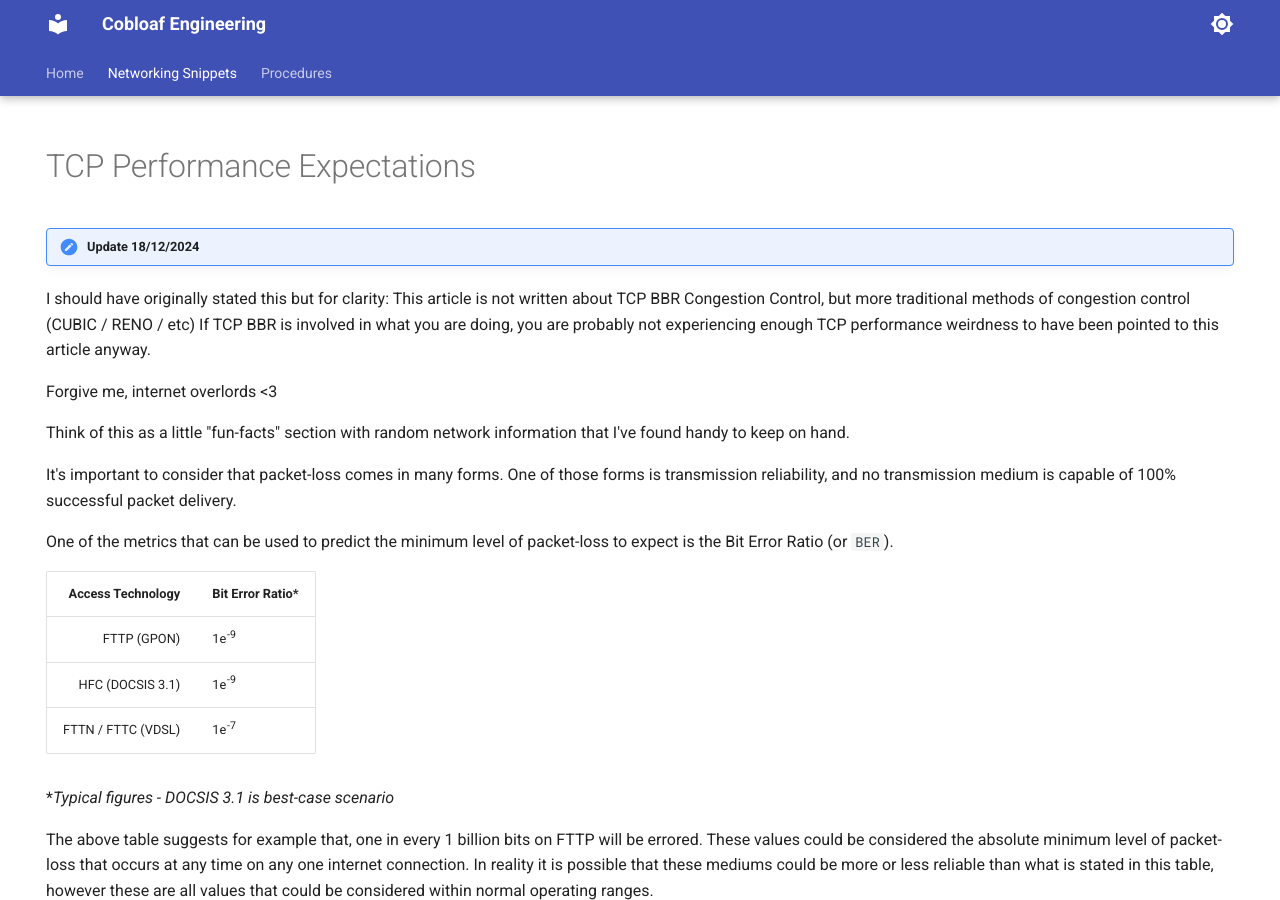
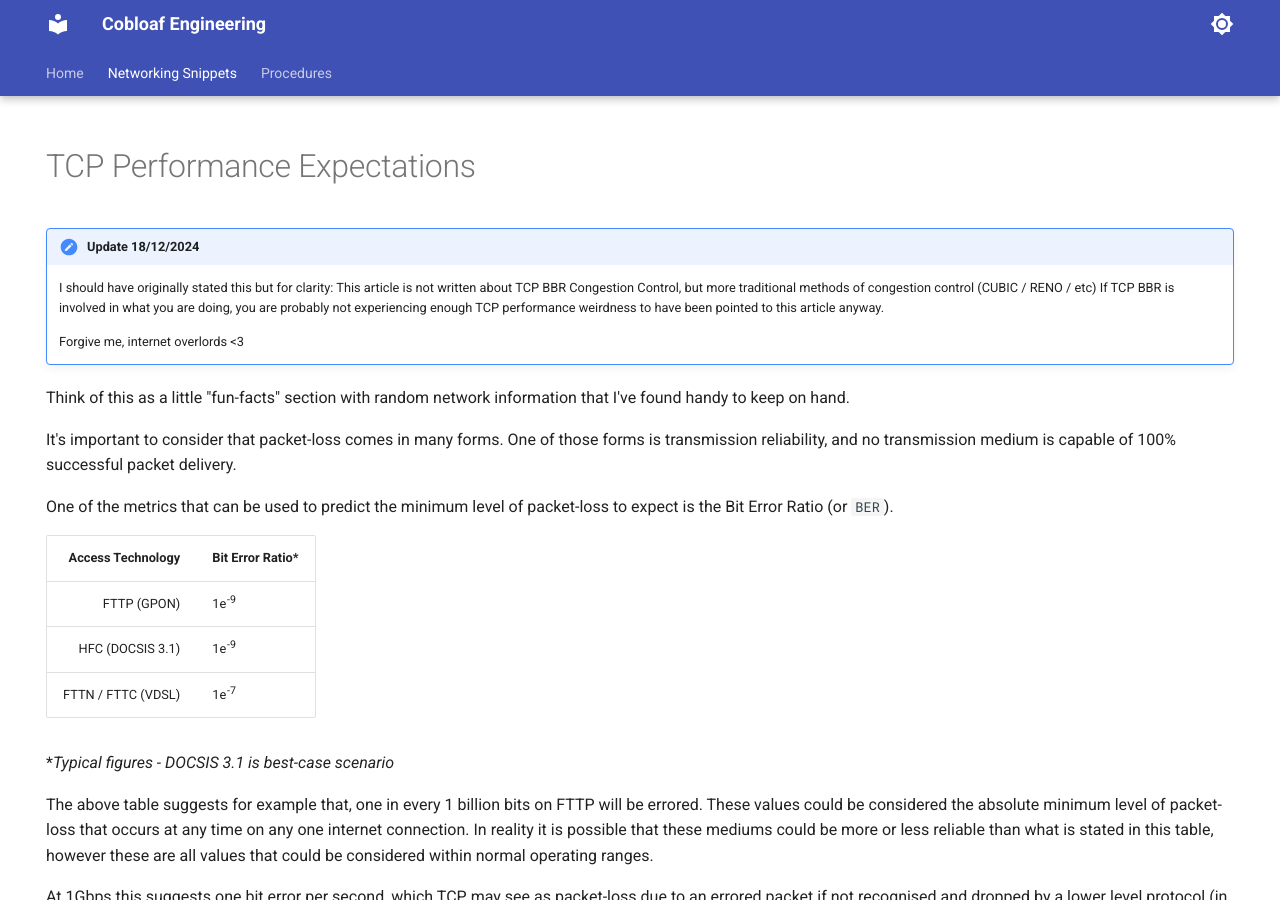
Before and after one commit to jakeb91/cobloafengineering, an MkDocs documentation site: the page built from docs/Networking Snippets/tcpperformanceexpectations.md, in a window 1280 px wide and 900 px high. Built offline with MkDocs 1.6.1 and Material for MkDocs 9.7.7, drawn with Linux system fonts in a browser that asks for light colours.

```diff
--- a/docs/Networking Snippets/tcpperformanceexpectations.md
+++ b/docs/Networking Snippets/tcpperformanceexpectations.md
@@ -7,10 +7,11 @@ hide:
 # TCP Performance Expectations
 
 !!! note "Update 18/12/2024"
-I should have originally stated this but for clarity: This article is not written about TCP BBR Congestion Control, but more traditional methods of congestion control (CUBIC / RENO / etc)
-If TCP BBR is involved in what you are doing, you are probably not experiencing enough TCP performance weirdness to have been pointed to this article anyway.
 
-Forgive me, internet overlords <3
+    I should have originally stated this but for clarity: This article is not written about TCP BBR Congestion Control, but more traditional methods of congestion control (CUBIC / RENO / etc)
+    If TCP BBR is involved in what you are doing, you are probably not experiencing enough TCP performance weirdness to have been pointed to this article anyway.
+
+    Forgive me, internet overlords <3
 
 Think of this as a little "fun-facts" section with random network information that I've found handy to keep on hand.
 
```
